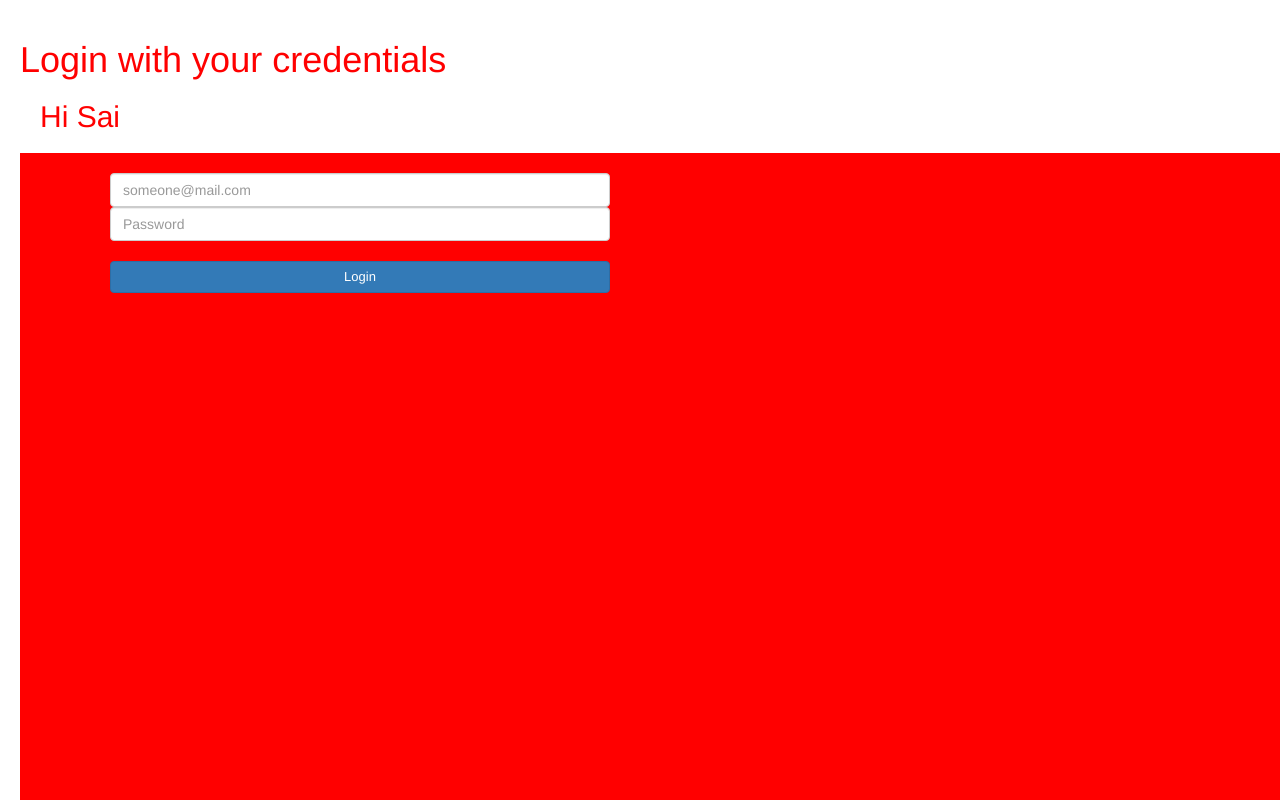
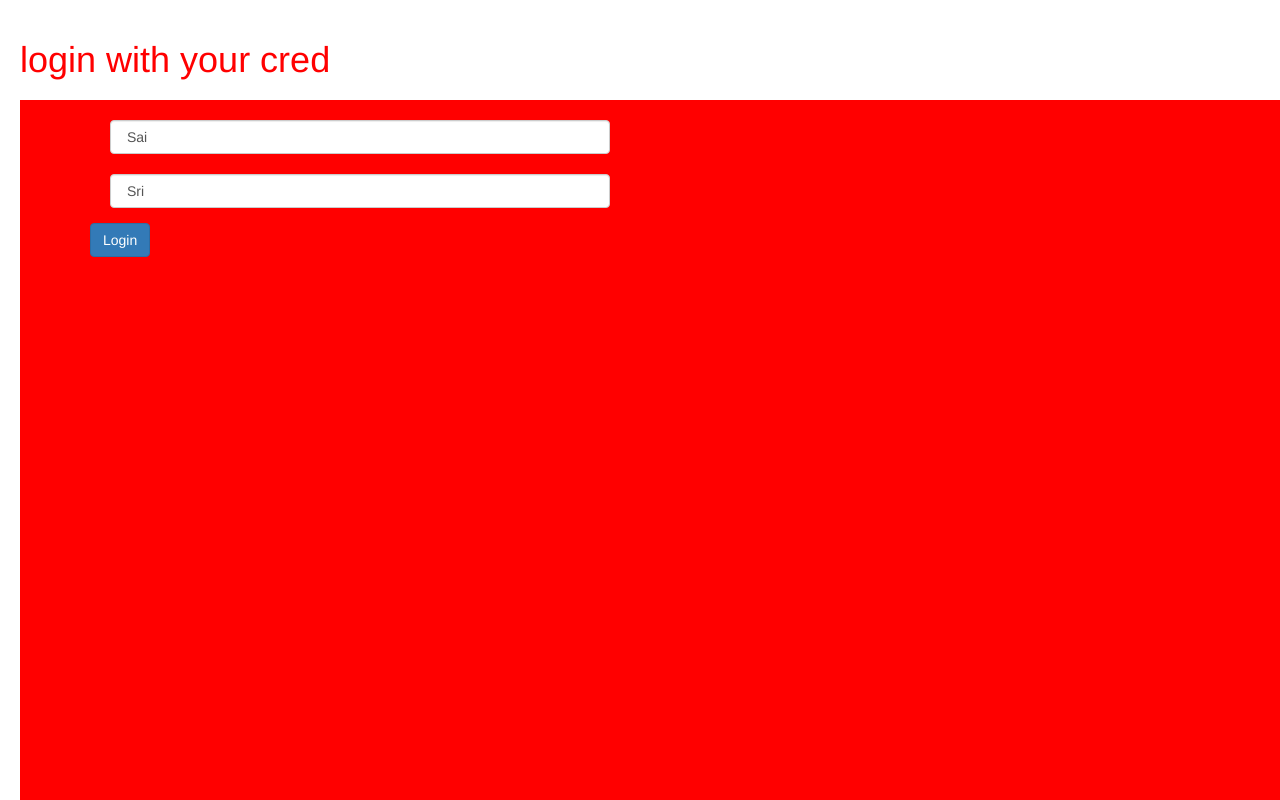
Before and after one commit to ssri442/AngularSession8_assignment8.4, an Angular app: page / in a window 1280 px wide. Shown: the top 800 px of the page. Built offline with nearby package versions, Linux system fonts and the light colour scheme.

Commit message:
6.2commit

```diff
--- a/src/app/login/login/login.component.html
+++ b/src/app/login/login/login.component.html
@@ -2,17 +2,18 @@
 <h2>{{name}}</h2>
 <body>
 <div class="container">
-  <div id = login class="form-group">
-      <input type="email" class="form-control"
-      placeholder="someone@mail.com"
-      [(ngModel)] ="Email">
+    <div class="form-group">
+        <label for="firstname" class="sr-only">Firstname</label>
+        <input type="text"
+        class="form-control" placeholder="Firstname"
+        [(ngModel)]="firstname">
+        </div>
+        <div class="form-group">
+        <label for="lastname" class="sr-only">Lastname</label>
+        <input type="text"  class="form-control"
+        placeholder="Lastname" [(ngModel)]="lastname">
+        </div>
+        <button (click) ="Click()" class="btn btn-primary">Login </button>
 
-    <input type="password" class="form-control"
-  placeholder="Password"
-  [(ngModel)] ="Password">
-
-
-  <button type="button" class="btn btn-primary">Login </button>
-  </div>
   </div>
   </body>
--- a/src/app/login/login/login.component.ts
+++ b/src/app/login/login/login.component.ts
@@ -9,14 +9,19 @@ import { Component, ViewEncapsulation,OnInit } from '@angular/core';
 
 })
 export class LoginComponent implements OnInit {
+firstname : string;
+lastname : string;
 title : string;
-name : string;
   constructor() { }
 
   ngOnInit() {
-    this.title ='Login with your credentials';
-    this.name = 'Hi Sai';
+    this.firstname =' Sai';
+    this.lastname= ' Sri';
+    this.title ='login with your cred';
 
   }
+Click(){
+  this.title ="hi"+ this.firstname + this.lastname;
 
 }
+}
```
